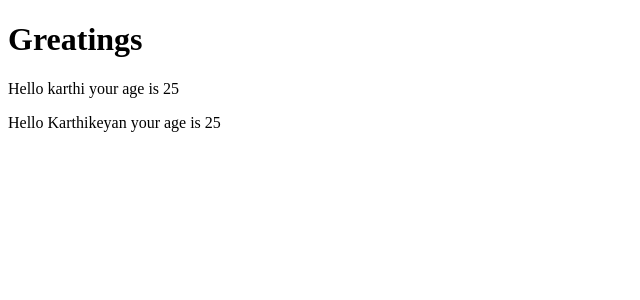
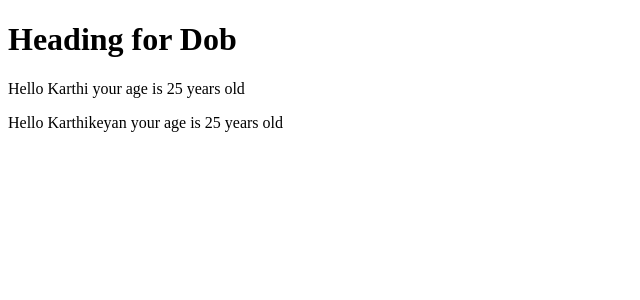
Before and after one commit to karthikeyan13762/react-project, a React (Vite) app: page / in a window 1280 px wide. Shown: the top 300 px of the page, without its empty margins (0-640 px from the left). Built offline with nearby package versions, Linux system fonts and the light colour scheme.

Commit message:
moving the component to its own file

```diff
--- a/src/App.jsx
+++ b/src/App.jsx
@@ -1,29 +1,21 @@
-const Hello=(props)=>{
-return(
+import Hello from "./components/hello"
 
-<p>Hello {props.name} your age is {props.age}</p>
-
-)
-
-}
 
 const App=()=>{
-  const age=25;
 
-  return (
+  let age=25;
 
 
+  return(
     <div>
-     <h1>Greatings</h1>
-     <Hello name="karthi" age ={age}/>
-     <Hello name="Karthikeyan" age ={age}/>
+    <h1>Heading for Dob</h1>
 
+    <Hello name="Karthi" age={age} />
+    <Hello name="Karthikeyan" age={age} />
 
     </div>
 
+
   )
-
-
 }
-
 export default App
--- /dev/null
+++ b/src/components/hello.jsx
@@ -0,0 +1,10 @@
+const Hello =( props)=>{
+
+    return(
+
+      <p>Hello {props.name} your age is {props.age} years old</p>
+
+    )
+  }
+
+  export default Hello
```
